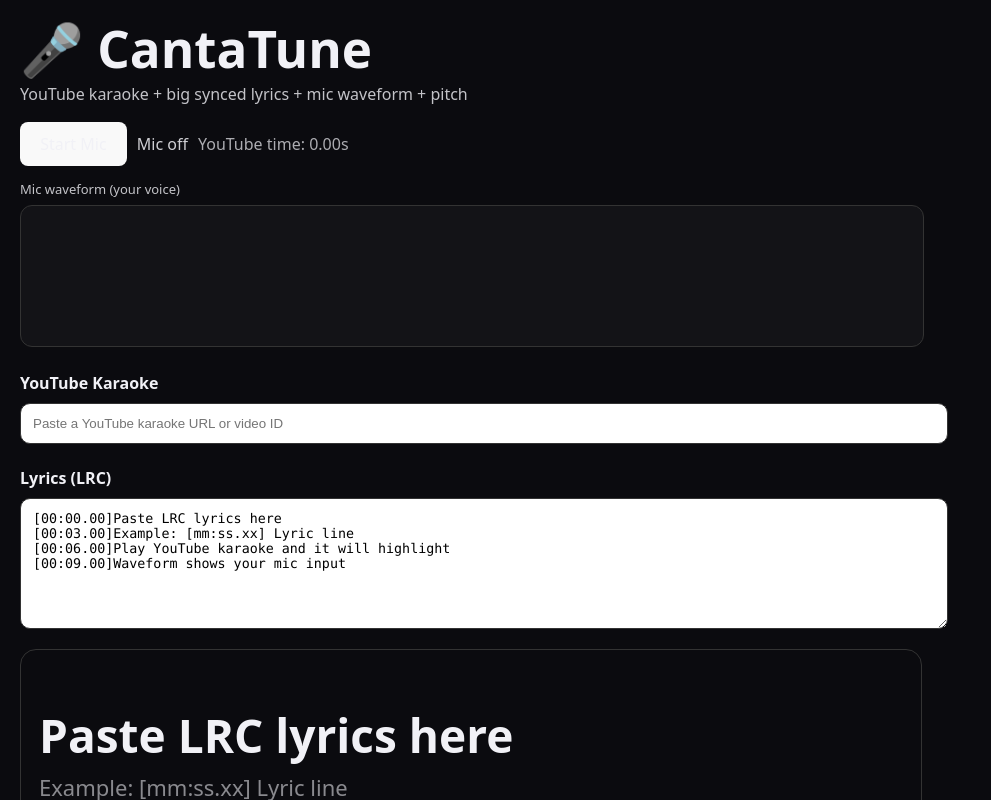
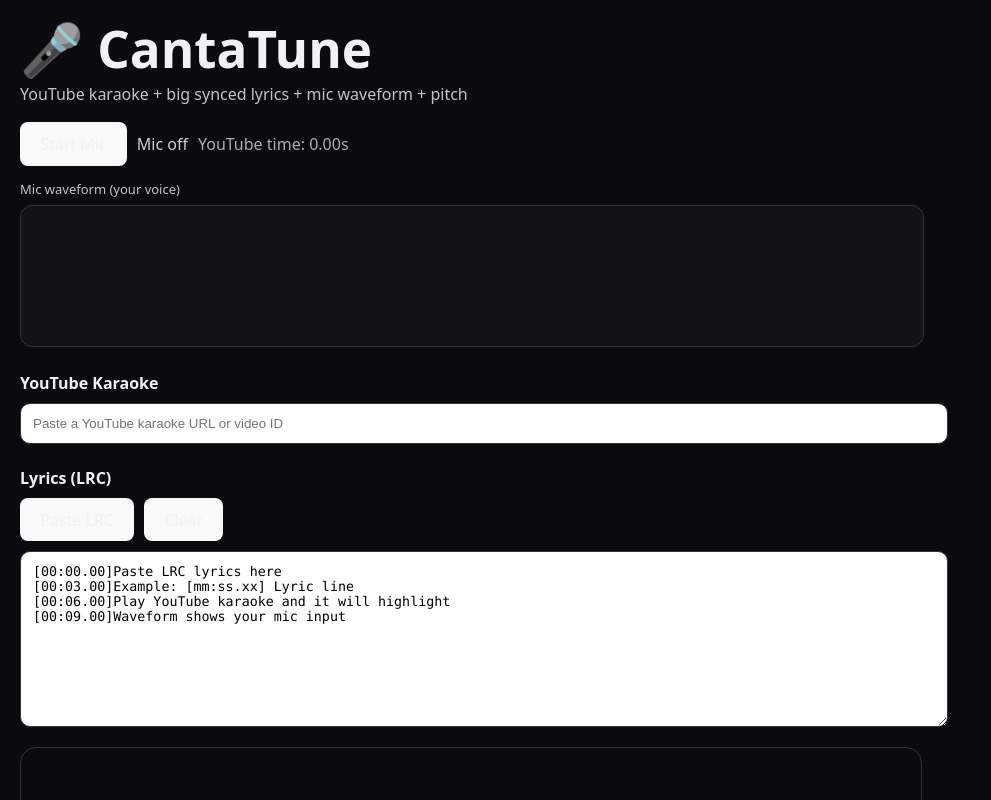
Before and after one commit to CompG33k/CantaTune, a React (Vite) app: page / in a window 1280 px wide. Shown: the top 800 px of the page, without its empty margins (0-991 px from the left). Built offline with nearby package versions, Linux system fonts and the light colour scheme.

Commit message:
Update App.jsx
- Add installable PWA with icons and manifest
- Enable mic waveform and pitch detection
- Add YouTube karaoke integration
- Improve LRC lyrics input and paste UX
- Configure GitHub Actions for auto deploy

```diff
--- a/src/App.jsx
+++ b/src/App.jsx
@@ -69,12 +69,24 @@
 [00:09.00]Waveform shows your mic input`
   );
 
+  // Ref so clicking the big lyric box can focus the textarea
+  const lrcRef = useRef(null);
+
   const lyrics = useMemo(() => parseLRC(lrcText), [lrcText]);
   const idx = useMemo(() => currentLyricIndex(lyrics, time), [lyrics, time]);
 
   const prev = lyrics[idx - 1]?.text ?? "";
   const current = lyrics[idx]?.text ?? "";
   const next = lyrics[idx + 1]?.text ?? "";
+
+  const pasteFromClipboard = async () => {
+    try {
+      const text = await navigator.clipboard.readText();
+      if (text) setLrcText(text);
+    } catch {
+      alert("Paste blocked. Click inside the textarea and press Ctrl+V (or long-press → Paste on mobile).");
+    }
+  };
 
   return (
     <div style={{ maxWidth: 1100, margin: "0 auto", padding: 20 }}>
@@ -85,7 +97,7 @@
 
       {/* Controls */}
       <div style={{ display: "flex", gap: 10, flexWrap: "wrap", alignItems: "center" }}>
-        <button onClick={() => setMicOn(v => !v)}>
+        <button onClick={() => setMicOn((v) => !v)}>
           {micOn ? "Stop Mic" : "Start Mic"}
         </button>
 
@@ -143,34 +155,59 @@
       <div style={{ marginTop: 22 }}>
         <h2 style={{ fontSize: 16, marginBottom: 8 }}>Lyrics (LRC)</h2>
 
+        {/* Buttons */}
+        <div style={{ display: "flex", gap: 10, flexWrap: "wrap", marginBottom: 10 }}>
+          <button type="button" onClick={pasteFromClipboard}>
+            Paste LRC
+          </button>
+
+          <button type="button" onClick={() => setLrcText("")}>
+            Clear
+          </button>
+        </div>
+
+        {/* Textarea input */}
         <textarea
+          ref={lrcRef}
           value={lrcText}
           onChange={(e) => setLrcText(e.target.value)}
-          rows={7}
+          rows={10}
+          spellCheck={false}
+          autoCorrect="off"
+          autoCapitalize="off"
+          placeholder={`Example:
+[00:10.00]First line
+[00:15.20]Second line`}
           style={{
             width: "100%",
             padding: 12,
             borderRadius: 10,
             border: "1px solid #333",
             outline: "none",
-            fontFamily: "ui-monospace, SFMono-Regular, Menlo, Monaco, Consolas, monospace"
+            fontFamily: "ui-monospace, SFMono-Regular, Menlo, Monaco, Consolas, monospace",
+            resize: "vertical"
           }}
         />
 
+        {/* Big lyric display - clickable + double-click paste */}
         <div
           style={{
             marginTop: 14,
             border: "1px solid #333",
             borderRadius: 16,
-            padding: 18
+            padding: 18,
+            cursor: "pointer"
           }}
+          title="Click to focus lyrics input. Double-click to paste from clipboard."
+          onClick={() => lrcRef.current?.focus()}
+          onDoubleClick={pasteFromClipboard}
         >
           <div style={{ fontSize: 22, opacity: 0.55, minHeight: 32 }}>
             {prev}
           </div>
 
           <div style={{ fontSize: 46, fontWeight: 800, lineHeight: 1.1, padding: "10px 0" }}>
-            {current || "—"}
+            {current || "Paste LRC lyrics here"}
           </div>
 
           <div style={{ fontSize: 22, opacity: 0.55, minHeight: 32 }}>
```
